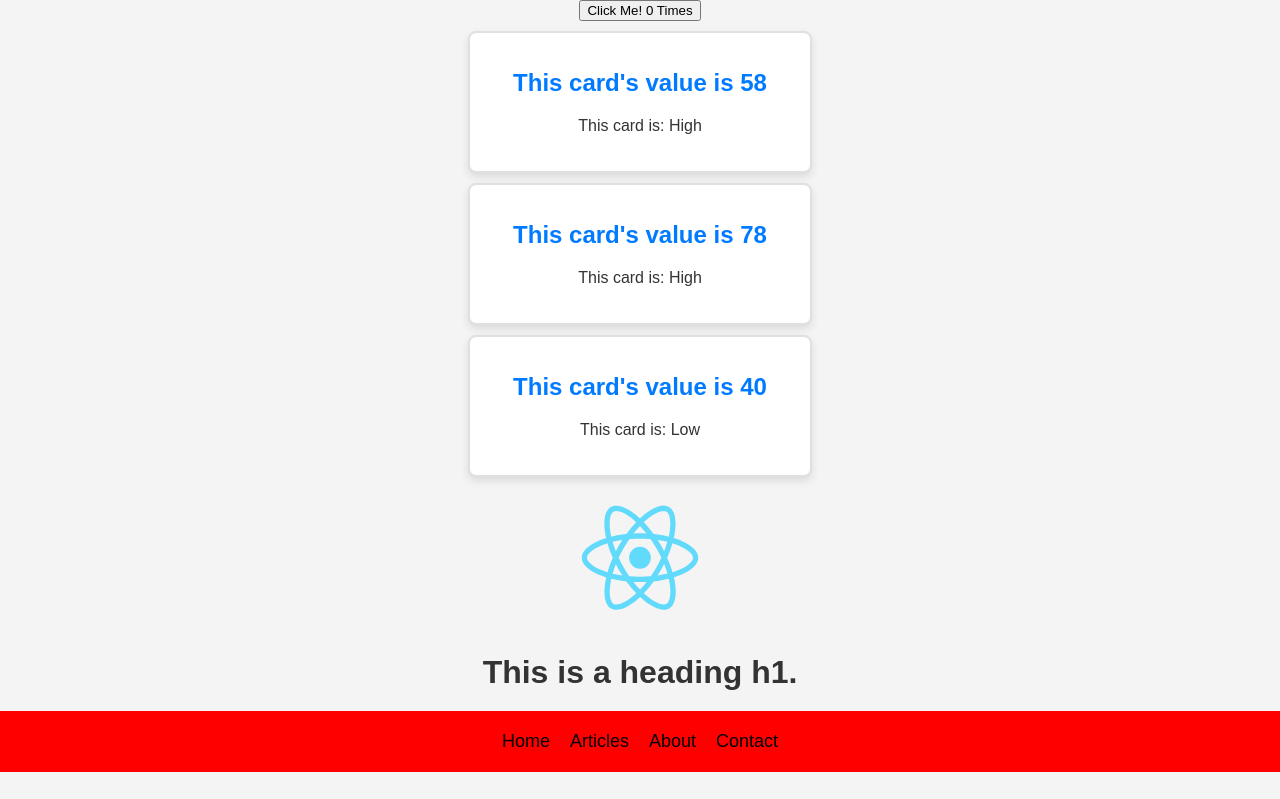
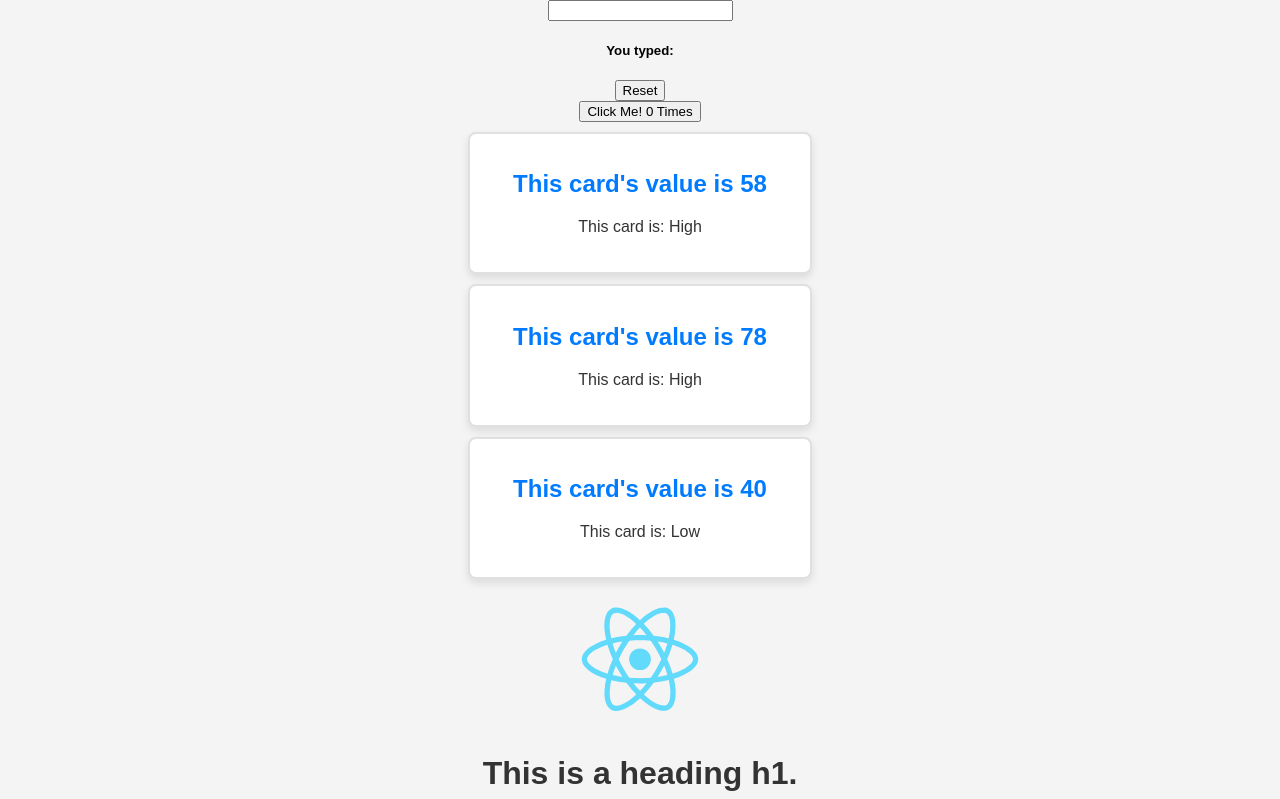
Before and after one commit to Shiplo2013/new-react-app, a React (Create React App) app: page / in a window 1280 px wide. Shown: the top 799 px of the page. Built offline with nearby package versions, Linux system fonts and the light colour scheme.

Commit message:
Adding input group that change with react States

```diff
--- a/src/App.js
+++ b/src/App.js
@@ -3,6 +3,7 @@ import Button from './components/Button';
 import Card from './components/Card';
 import Footer from './components/Footer';
 import Header from './components/Header';
+import InputComponent from './components/InputComponent';
 import Nav from './components/Nav';
 import Promo from './components/Promo';
 
@@ -11,6 +12,7 @@ const randNum = () => Math.floor(Math.random() * 100) + 1;
 function App() {
   return (
     <div>
+      <InputComponent />
       <Button />
       <Card num={randNum()} />
       <Card num={randNum()} />
--- /dev/null
+++ b/src/components/InputComponent.js
@@ -0,0 +1,18 @@
+import { useState } from "react";
+
+function InputComponent() {
+    const {inputText, setInputText} = useState('hello');
+    function handleInput(e) {
+        setInputText();
+        console.log(e.target.value);
+    }
+    return (
+        <div className="input-group">
+            <input type="text" value={inputText} onChange={handleInput} />
+            <h5>You typed: {inputText}</h5>
+            <button onClick={() => setInputText('hello')}>Reset</button>
+        </div>
+    );
+};
+
+export default InputComponent;
```
